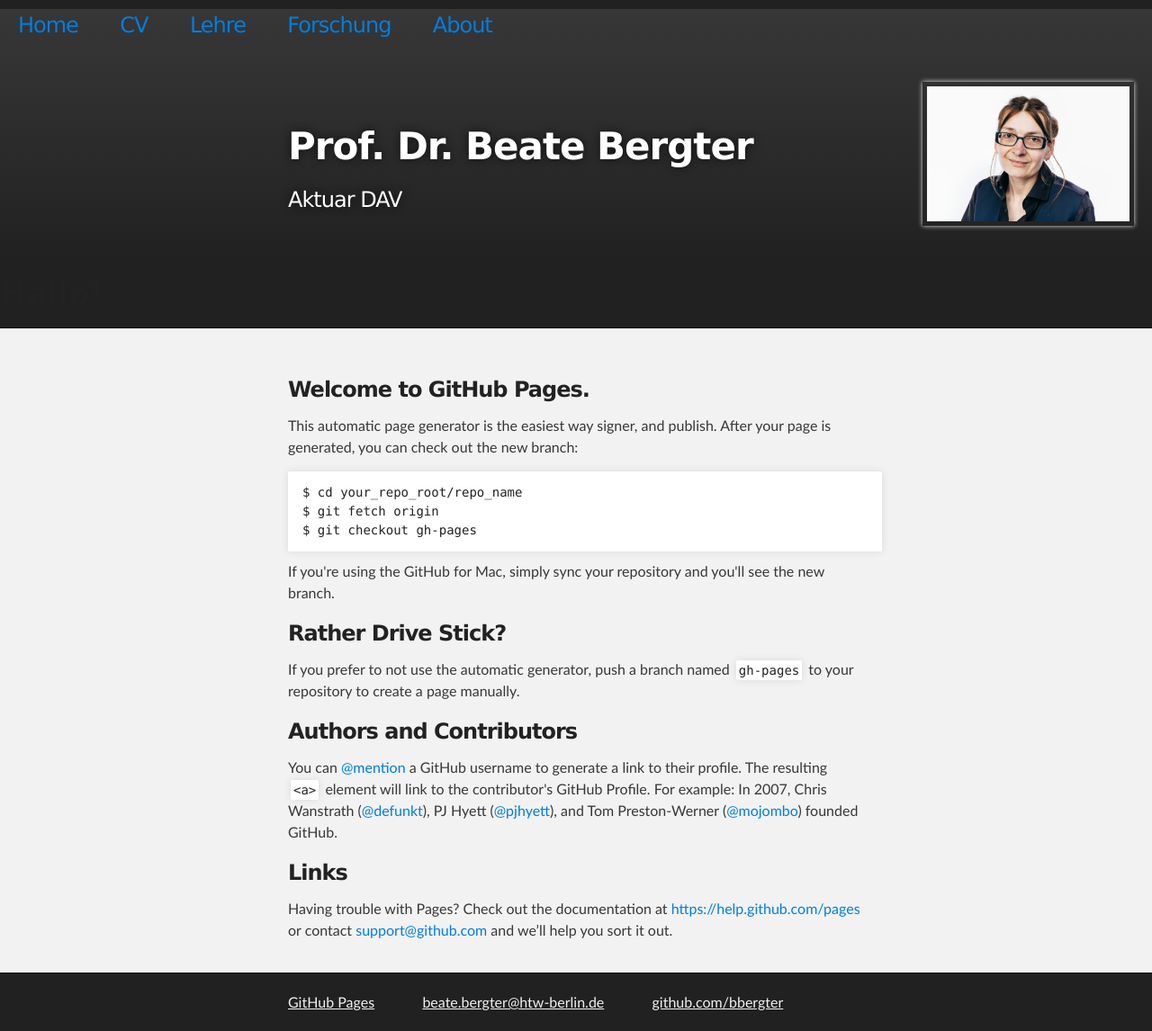
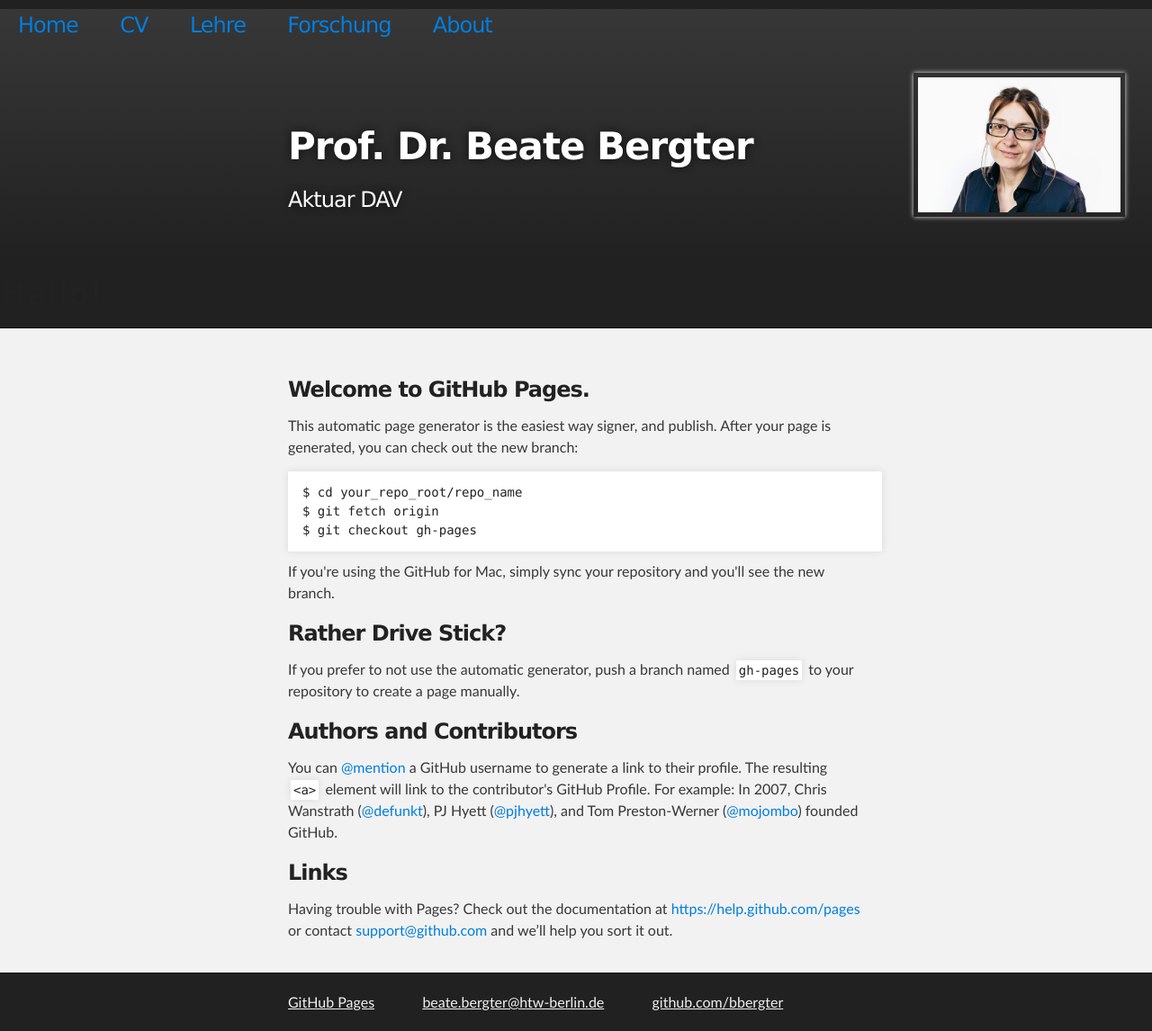
Before and after one commit to bbergter/bbergter, a Jekyll site: the page index.html, which Jekyll copies as it is, in a window 1280 px wide. Shown: the whole page at 90% size. Built offline with Jekyll 4.4.1, drawn with Linux system fonts in a browser that asks for light colours.

Commit message:
Update stylesheet.css

```diff
--- a/stylesheets/stylesheet.css
+++ b/stylesheets/stylesheet.css
@@ -138,7 +138,7 @@ img {
   margin: 0 auto;
   max-width: 739px;
   padding: 5px;
-  margin: 10px 20px 10px 10px;
+  margin: 0px 30px 0px 10px;
   border: 0px solid #ebebeb;
 
   box-shadow: 0 0 0px #ebebeb;
```
